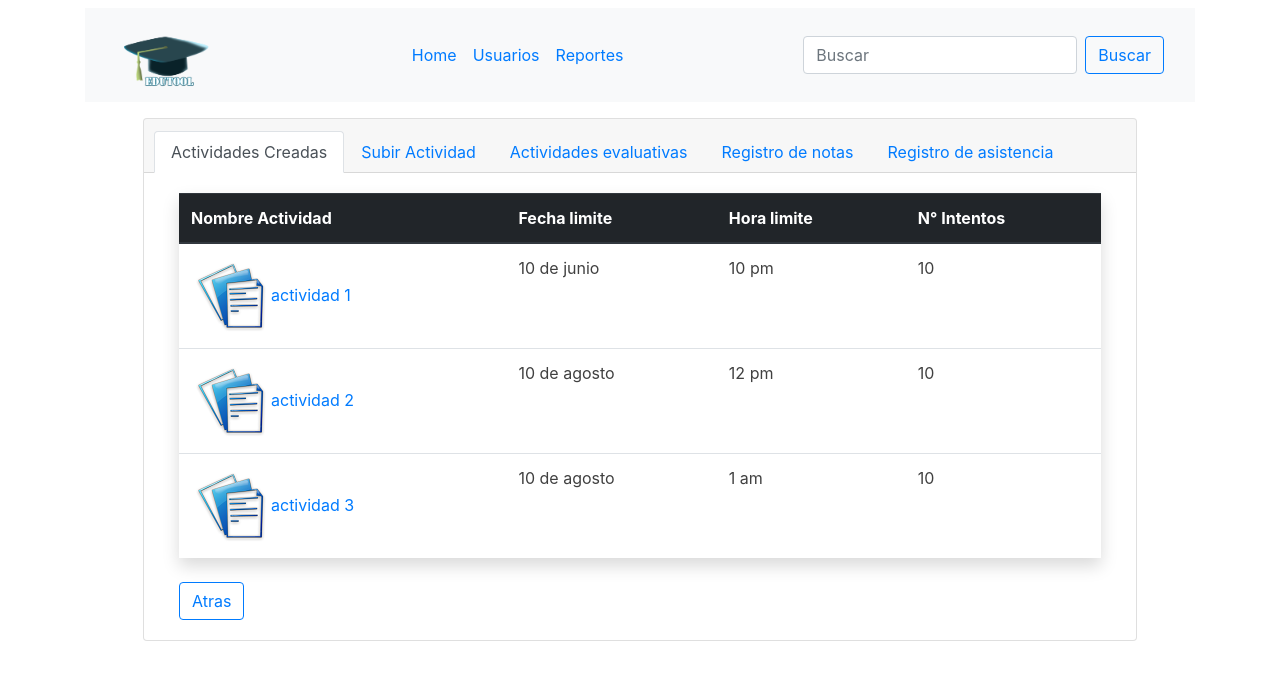
After one commit to jhonssal/ClaseProg, a PHP site: page /modulo_actividad.php in a window 1280 px wide. The commit adds this page. Shown: the top 680 px of the page. Run offline with PHP 8.4, Linux system fonts and the light colour scheme.

Commit message:
modificar card

```diff
--- a/Vista_Asignaturas.php
+++ b/Vista_Asignaturas.php
@@ -22,7 +22,7 @@ $datovi = [$usuario1,$usuario2,$usuario3];
 
 function consultar_Asignaturas($datovi){
 	echo '<tr>';
-	echo '<td><a href="modulo_actividadest.php"><img src="img/Folder.png" class="rounded" >'.$datovi->Asignatura.'</a></td>';
+	echo '<td><a href="modulo_actividad.php"><img src="img/Folder.png" class="rounded" >'.$datovi->Asignatura.'</a></td>';
 	echo '<td>'.$datovi->Nombre_docente.'</td>';
 	echo '<td>'.$datovi->email.'</a></td>';
 
--- a/crear_actividad.html
+++ b/crear_actividad.php
@@ -37,7 +37,7 @@
   <div class="card-header">
     <ul class="nav nav-tabs card-header-tabs">
       <li class="nav-item">
-        <a class="nav-link" href="Modulo_Asignaturas.php">Asignaturas</a>
+        <a class="nav-link" href="modulo_actividad.php">Actividades Creadas</a>
       </li>
       <li class="nav-item">
         <a class="nav-link active" href="#">Subir Actividad</a>
--- a/header.php
+++ b/header.php
@@ -16,7 +16,7 @@
               <img src="img/user.png" style="width: 100px;">
             </a>
 					    <ul class="navbar-nav">
-						    <li class="nav-item"><a class="nav-link text-primary" href="#">Home</a></li>
+						    <li class="nav-item"><a class="nav-link text-primary" href="#">Quienes somos</a></li>
 						    <li class="nav-item"><a class="nav-link text-primary" href="#">Usuarios</a></li>
 						    <li class="nav-item"><a class="nav-link text-primary" href="#">Reportes</a></li>
 					    </ul>
--- /dev/null
+++ b/modulo_actividad.php
@@ -0,0 +1,88 @@
+<?php
+require('Vista_actividades.php');
+?>
+<!DOCTYPE html>
+<html lang="es">
+<head>
+	<meta charset="utf-8">
+	<link rel="stylesheet" type="text/css" href="bootstrap/css/bootstrap.min.css">
+	<link rel="stylesheet" type="text/css" href="style.css">
+	<script src="bootstrap/js/jquery.min.js" type="text/javascript"></script>
+	<script src="bootstrap/js/bootstrap.min.js" type="text/javascript"></script>
+	<title>Vista actividad</title>
+</head>
+<body>
+	<div class="container mt-2 mb-2">
+		<div class="page-header">
+			<nav class="navbar sticky-top navbar-expand-sm bg-light navbar-dark">
+				<div class="container-fluid">
+						<a class="navbar-brand" href="">
+              <img src="img/user.png" style="width: 100px;">
+            </a>
+					    <ul class="navbar-nav">
+						    <li class="nav-item"><a class="nav-link text-primary" href="#">Home</a></li>
+						    <li class="nav-item"><a class="nav-link text-primary" href="#">Usuarios</a></li>
+						    <li class="nav-item"><a class="nav-link text-primary" href="#">Reportes</a></li>
+					    </ul>
+          		<form class="form-inline">
+                <input class="form-control mr-sm-2" type="search" placeholder="Buscar">
+                <button class="btn btn-outline-primary my-2 my-sm-0" type="submit">Buscar</button>
+              </form>
+				</div>
+			</nav>
+		</div>
+	</div>
+
+
+<!-- card de ver actividad, actividades evaluativas, registro de notas, registro de asistencia -->
+<div class="container-fluid my-3" style="width: 64rem">
+<div class="card">
+  <div class="card-header">
+    <ul class="nav nav-tabs card-header-tabs">
+	<li class="nav-item">
+        <a class="nav-link active" href="#">Actividades Creadas</a>
+      </li>
+	  <li class="nav-item">
+        <a class="nav-link" href="crear_actividad.php">Subir Actividad</a>
+      </li>
+      <li class="nav-item">
+        <a class="nav-link" href="actividades_evaluativas.html">Actividades evaluativas</a>
+      </li>
+ 	  <li class="nav-item">
+        <a class="nav-link" href="registro_notas.html">Registro de notas</a>
+      </li>
+      <li class="nav-item">
+        <a class="nav-link" href="registro_asistencia.html">Registro de asistencia</a>
+      </li>
+    </ul>
+  </div>
+  <div class="card-body">
+
+<!-- tabla para ver actividades-->
+<div class="container">
+	<table class="table table-hover shadow p-4 mb-4 bg-white">
+		 <thead class="thead-dark">
+		<tr>
+			<th>Nombre Actividad</th>
+			<th>Fecha limite</th>
+			<th>Hora limite</th>
+			<th>N° Intentos</th>
+		</tr>
+		</thead>
+
+	<?php
+	for ($i=0; $i < count($datoact); $i++) {
+		consultar_act($datoact[$i]);
+	}
+	?>
+
+	</table>
+		<button class="btn btn-outline-primary"><a href="javascript:history.go(-1);">Atras</a>
+		</button>
+</div>
+</div>
+
+
+
+</body>
+</html>
```
Also changed, not shown: Modulo_Asignaturas.php (+1 -12 lines).
